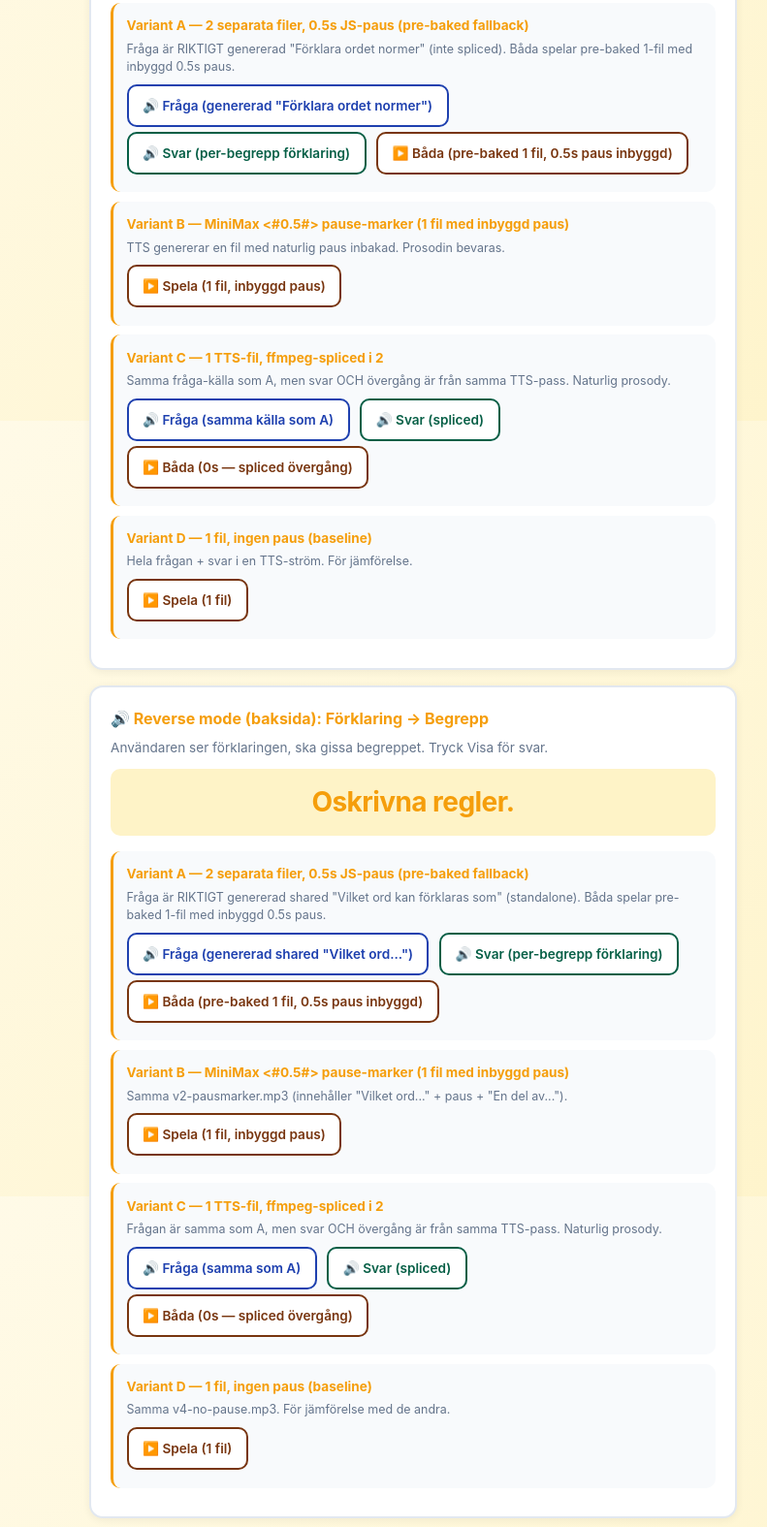
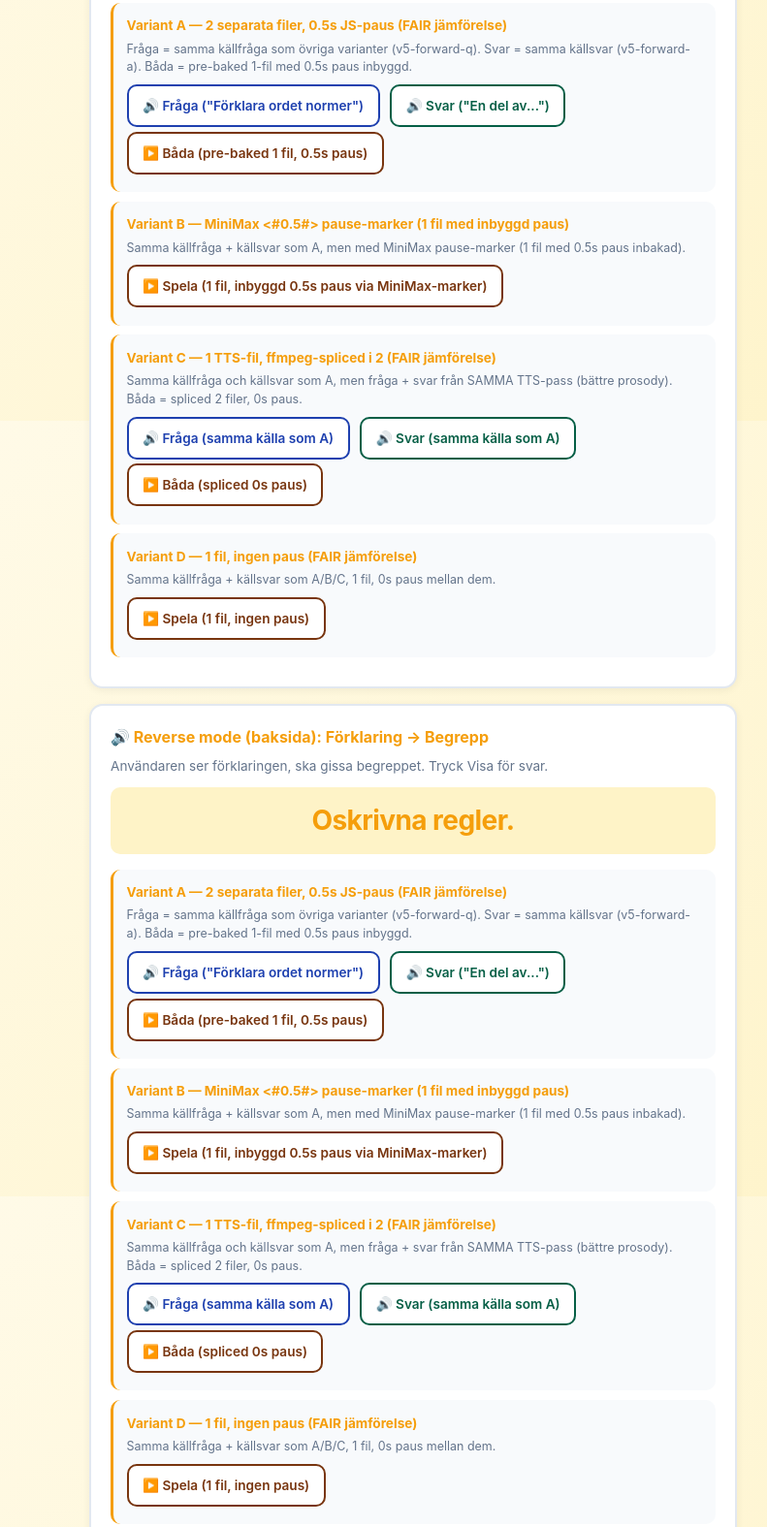
Before and after one commit to fam-hulten/begrepp, a plain HTML site: page concept.html in a window 1280 px wide. Shown: the part 366-1941 px from the top of the page at 97% size, without its empty margins (214-1005 px from the left). Drawn offline with Linux system fonts and the light colour scheme.

Commit message:
V3.2 concept: använd samma källfråga och -svar i ALLA varianter (fair jämförelse)
Johanna-direktiv #14842: instruktionen var olika i A vs C vilket gjorde
jämförelsen orättvis.

Genererade en gemensam källfil (audio/v5-forwardsource.mp3,
8.7s, 'Förklara ordet normer. En del av...') och splittade den
i fråga (v5-forward-q.mp3, 2.1s) och svar (v5-forward-a.mp3, 6.6s).

ALLA varianter använder nu samma källfråga (v5-forward-q.mp3) och
samma källsvar (v5-forward-a.mp3). Det enda som varierar är
uppspelningsmetoden:
- A: 2 filer + 0.5s pre-baked paus (v5-forward-both.mp3)
- B: 1 fil med MiniMax <#0.5#> paus (v5-forward-marked.mp3)
- C: 2 filer med 0s paus (spliced, v5-forward-spliced-q + -a)
- D: 1 fil utan paus (v5-forward-nopause.mp3)

Förutsättningen är att samma innehåll testas med olika uppspelningsmetoder.

```diff
--- a/concept.html
+++ b/concept.html
@@ -48,31 +48,31 @@
     <div class="prompt">normer</div>
 
     <div class="variant">
-      <div class="variant-num">Variant A — 2 separata filer, 0.5s JS-paus (pre-baked fallback)</div>
-      <div class="variant-desc">Fråga är RIKTIGT genererad "Förklara ordet normer" (inte spliced). Båda spelar pre-baked 1-fil med inbyggd 0.5s paus.</div>
-      <button class="btn-instr" onclick="playAudio('audio/v1-fraga-normer.mp3')">🔊 Fråga (genererad "Förklara ordet normer")</button>
-      <button class="btn-answ" onclick="playAudio('audio/concept-forklaring-normer.mp3')">🔊 Svar (per-begrepp förklaring)</button>
-      <button class="btn-both" onclick="playAudio('audio/v2-botha-normer-0.5s.mp3')">▶️ Båda (pre-baked 1 fil, 0.5s paus inbyggd)</button>
+      <div class="variant-num">Variant A — 2 separata filer, 0.5s JS-paus (FAIR jämförelse)</div>
+      <div class="variant-desc">Fråga = samma källfråga som övriga varianter (v5-forward-q). Svar = samma källsvar (v5-forward-a). Båda = pre-baked 1-fil med 0.5s paus inbyggd.</div>
+      <button class="btn-instr" onclick="playAudio('audio/v5-forward-q.mp3')">🔊 Fråga ("Förklara ordet normer")</button>
+      <button class="btn-answ" onclick="playAudio('audio/v5-forward-a.mp3')">🔊 Svar ("En del av...")</button>
+      <button class="btn-both" onclick="playAudio('audio/v5-forward-both.mp3')">▶️ Båda (pre-baked 1 fil, 0.5s paus)</button>
     </div>
 
     <div class="variant">
       <div class="variant-num">Variant B — MiniMax <#0.5#> pause-marker (1 fil med inbyggd paus)</div>
-      <div class="variant-desc">TTS genererar en fil med naturlig paus inbakad. Prosodin bevaras.</div>
-      <button class="btn-both" onclick="playAudio('audio/v2-pausmarker.mp3')">▶️ Spela (1 fil, inbyggd paus)</button>
+      <div class="variant-desc">Samma källfråga + källsvar som A, men med MiniMax pause-marker (1 fil med 0.5s paus inbakad).</div>
+      <button class="btn-both" onclick="playAudio('audio/v5-forward-marked.mp3')">▶️ Spela (1 fil, inbyggd 0.5s paus via MiniMax-marker)</button>
     </div>
 
     <div class="variant">
-      <div class="variant-num">Variant C — 1 TTS-fil, ffmpeg-spliced i 2</div>
-      <div class="variant-desc">Samma fråga-källa som A, men svar OCH övergång är från samma TTS-pass. Naturlig prosody.</div>
-      <button class="btn-instr" onclick="playAudio('audio/v3-instr.mp3')">🔊 Fråga (samma källa som A)</button>
-      <button class="btn-answ" onclick="playAudio('audio/v3-forklaring.mp3')">🔊 Svar (spliced)</button>
-      <button class="btn-both" onclick="playTwoFiles('audio/v3-instr.mp3', 'audio/v3-forklaring.mp3', 0)">▶️ Båda (0s — spliced övergång)</button>
+      <div class="variant-num">Variant C — 1 TTS-fil, ffmpeg-spliced i 2 (FAIR jämförelse)</div>
+      <div class="variant-desc">Samma källfråga och källsvar som A, men fråga + svar från SAMMA TTS-pass (bättre prosody). Båda = spliced 2 filer, 0s paus.</div>
+      <button class="btn-instr" onclick="playAudio('audio/v5-forward-q.mp3')">🔊 Fråga (samma källa som A)</button>
+      <button class="btn-answ" onclick="playAudio('audio/v5-forward-a.mp3')">🔊 Svar (samma källa som A)</button>
+      <button class="btn-both" onclick="playTwoFiles('audio/v5-forward-q.mp3', 'audio/v5-forward-a.mp3', 0)">▶️ Båda (spliced 0s paus)</button>
     </div>
 
     <div class="variant">
-      <div class="variant-num">Variant D — 1 fil, ingen paus (baseline)</div>
-      <div class="variant-desc">Hela frågan + svar i en TTS-ström. För jämförelse.</div>
-      <button class="btn-both" onclick="playAudio('audio/v4-no-pause.mp3')">▶️ Spela (1 fil)</button>
+      <div class="variant-num">Variant D — 1 fil, ingen paus (FAIR jämförelse)</div>
+      <div class="variant-desc">Samma källfråga + källsvar som A/B/C, 1 fil, 0s paus mellan dem.</div>
+      <button class="btn-both" onclick="playAudio('audio/v5-forward-nopause.mp3')">▶️ Spela (1 fil, ingen paus)</button>
     </div>
   </div>
 
@@ -83,31 +83,31 @@
     <div class="prompt">Oskrivna regler.</div>
 
     <div class="variant">
-      <div class="variant-num">Variant A — 2 separata filer, 0.5s JS-paus (pre-baked fallback)</div>
-      <div class="variant-desc">Fråga är RIKTIGT genererad shared "Vilket ord kan förklaras som" (standalone). Båda spelar pre-baked 1-fil med inbyggd 0.5s paus.</div>
-      <button class="btn-instr" onclick="playAudio('audio/v1-fraga-shared.mp3')">🔊 Fråga (genererad shared "Vilket ord...")</button>
-      <button class="btn-answ" onclick="playAudio('audio/concept-forklaring-normer.mp3')">🔊 Svar (per-begrepp förklaring)</button>
-      <button class="btn-both" onclick="playAudio('audio/v2-botha-shared-0.5s.mp3')">▶️ Båda (pre-baked 1 fil, 0.5s paus inbyggd)</button>
+      <div class="variant-num">Variant A — 2 separata filer, 0.5s JS-paus (FAIR jämförelse)</div>
+      <div class="variant-desc">Fråga = samma källfråga som övriga varianter (v5-forward-q). Svar = samma källsvar (v5-forward-a). Båda = pre-baked 1-fil med 0.5s paus inbyggd.</div>
+      <button class="btn-instr" onclick="playAudio('audio/v5-forward-q.mp3')">🔊 Fråga ("Förklara ordet normer")</button>
+      <button class="btn-answ" onclick="playAudio('audio/v5-forward-a.mp3')">🔊 Svar ("En del av...")</button>
+      <button class="btn-both" onclick="playAudio('audio/v5-forward-both.mp3')">▶️ Båda (pre-baked 1 fil, 0.5s paus)</button>
     </div>
 
     <div class="variant">
       <div class="variant-num">Variant B — MiniMax <#0.5#> pause-marker (1 fil med inbyggd paus)</div>
-      <div class="variant-desc">Samma v2-pausmarker.mp3 (innehåller "Vilket ord..." + paus + "En del av...").</div>
-      <button class="btn-both" onclick="playAudio('audio/v2-pausmarker.mp3')">▶️ Spela (1 fil, inbyggd paus)</button>
+      <div class="variant-desc">Samma källfråga + källsvar som A, men med MiniMax pause-marker (1 fil med 0.5s paus inbakad).</div>
+      <button class="btn-both" onclick="playAudio('audio/v5-forward-marked.mp3')">▶️ Spela (1 fil, inbyggd 0.5s paus via MiniMax-marker)</button>
     </div>
 
     <div class="variant">
-      <div class="variant-num">Variant C — 1 TTS-fil, ffmpeg-spliced i 2</div>
-      <div class="variant-desc">Frågan är samma som A, men svar OCH övergång är från samma TTS-pass. Naturlig prosody.</div>
-      <button class="btn-instr" onclick="playAudio('audio/v3-instr.mp3')">🔊 Fråga (samma som A)</button>
-      <button class="btn-answ" onclick="playAudio('audio/v3-forklaring.mp3')">🔊 Svar (spliced)</button>
-      <button class="btn-both" onclick="playTwoFiles('audio/v3-instr.mp3', 'audio/v3-forklaring.mp3', 0)">▶️ Båda (0s — spliced övergång)</button>
+      <div class="variant-num">Variant C — 1 TTS-fil, ffmpeg-spliced i 2 (FAIR jämförelse)</div>
+      <div class="variant-desc">Samma källfråga och källsvar som A, men fråga + svar från SAMMA TTS-pass (bättre prosody). Båda = spliced 2 filer, 0s paus.</div>
+      <button class="btn-instr" onclick="playAudio('audio/v5-forward-q.mp3')">🔊 Fråga (samma källa som A)</button>
+      <button class="btn-answ" onclick="playAudio('audio/v5-forward-a.mp3')">🔊 Svar (samma källa som A)</button>
+      <button class="btn-both" onclick="playTwoFiles('audio/v5-forward-q.mp3', 'audio/v5-forward-a.mp3', 0)">▶️ Båda (spliced 0s paus)</button>
     </div>
 
     <div class="variant">
-      <div class="variant-num">Variant D — 1 fil, ingen paus (baseline)</div>
-      <div class="variant-desc">Samma v4-no-pause.mp3. För jämförelse med de andra.</div>
-      <button class="btn-both" onclick="playAudio('audio/v4-no-pause.mp3')">▶️ Spela (1 fil)</button>
+      <div class="variant-num">Variant D — 1 fil, ingen paus (FAIR jämförelse)</div>
+      <div class="variant-desc">Samma källfråga + källsvar som A/B/C, 1 fil, 0s paus mellan dem.</div>
+      <button class="btn-both" onclick="playAudio('audio/v5-forward-nopause.mp3')">▶️ Spela (1 fil, ingen paus)</button>
     </div>
   </div>
 
```
Also changed, not shown: 2 other files.
